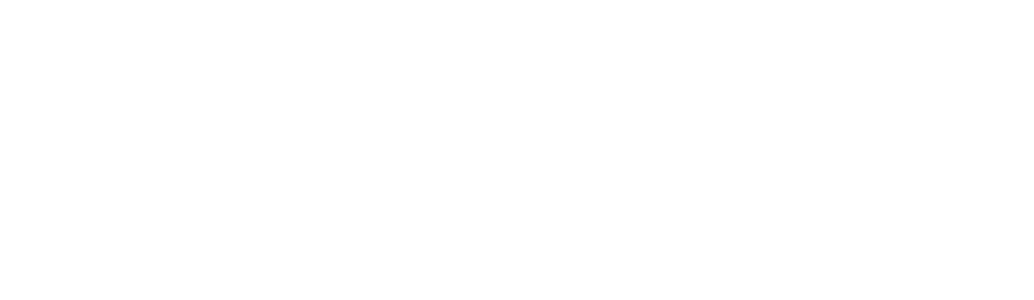
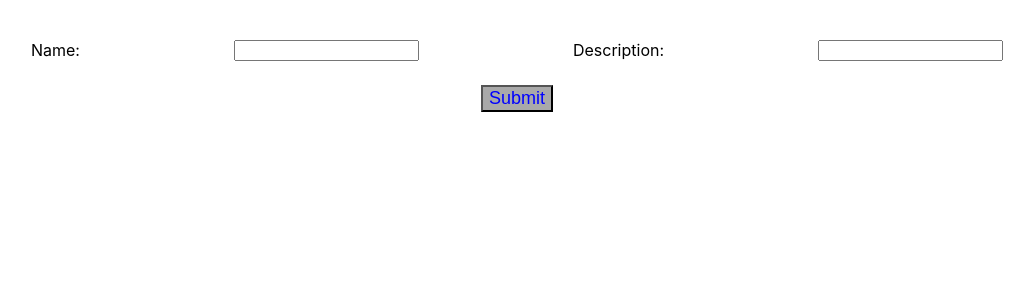
Before and after one commit to cr9169/framsworks_task, a React (Create React App) app in the folder my-app/: page / in a window 1280 px wide. Shown: the top 300 px of the page, without its empty margins (123-1157 px from the left). Built offline with nearby package versions, Linux system fonts and the light colour scheme.

Commit message:
feat: delete and post are done

```diff
--- a/my-app/src/App.tsx
+++ b/my-app/src/App.tsx
@@ -5,8 +5,7 @@
 function App() {
   return (
     <div className="App">
-      <h1></h1>
-
+    <CRDTaskPage/>
     </div>
   );
 }
--- a/my-app/src/components/taskComponent/crdTask.css
+++ b/my-app/src/components/taskComponent/crdTask.css
@@ -0,0 +1,10 @@
+#crd-task {
+    display: flex;
+    flex-direction: row;
+    justify-content: space-evenly;
+    margin-top: 5vh;
+}
+
+.p {
+    margin-right: 4vh;
+}
--- a/my-app/src/components/taskComponent/crdTask.tsx
+++ b/my-app/src/components/taskComponent/crdTask.tsx
@@ -1,8 +1,34 @@
 import React, { useState } from "react";
+import ITask from "../../interfaces/Task";
+// import popup from "./popupComponent/popup"
+import "./crdTask.css";
 
-const CRDTask: React.FC = () => {
-    return <div>
+interface IProps{
+    taskList: ITask[];
+    setTaskList: React.Dispatch<React.SetStateAction<ITask[]>>;
+}
 
+const CRDTask: React.FC<IProps> = ({taskList, setTaskList}) => {
+
+    const deleteTask = (index: number): void => {
+        const newTaskList = taskList;
+        newTaskList?.splice(index, 1);
+        setTaskList([...newTaskList!]);
+    }
+
+    const openUpdateTaskPopup = (): void => {
+
+    }
+
+    return <div id="crd-task">
+        <div>{taskList!.map((task: ITask, index: number) =>
+            <div>
+            <input onClick={() => openUpdateTaskPopup()} type="button" value="update"></input>
+            <input id='taskList[taskList]' onClick={() => deleteTask(index)} type="button" value="delete"></input>
+            <p>{task.name}</p>
+            <p>{task.description}</p>
+            </div>)}
+        </div>
     </div>
 }
 
--- /dev/null
+++ b/my-app/src/components/taskComponent/inputs.tsx
@@ -0,0 +1,33 @@
+import { isDocument } from '@testing-library/user-event/dist/utils';
+import React, { useState } from 'react';
+import { idText } from 'typescript';
+import ITask from '../../interfaces/Task';
+import CRDTask from './crdTask';
+import "./inputsStyles.css";
+
+const Inputs: React.FC = () => {
+
+    const [taskList, setTaskList] = useState<ITask[]>([]);
+
+    const submitHandler = (e: any) => {
+        e.preventDefault();
+        const {taskName, taskDescription} = e.target;
+        console.log(e.target)
+        setTaskList(taskList => taskList?.concat({name: taskName.value , description: taskDescription.value, id: Date.now(), isDone: false}));
+    }
+
+    return ( <div>
+        <form onSubmit={submitHandler}>
+            <div id='inputs'>
+                <span>Name:</span>
+                <input type="text" name="taskName" />
+                <span>Description:</span>
+                <input type="text" name="taskDescription"/>
+            </div>
+            <input  type="submit" name="submit" id='submit'/>
+        </form>
+        <CRDTask taskList={taskList!} setTaskList={setTaskList}/>
+    </div> );
+}
+
+export default Inputs;
--- /dev/null
+++ b/my-app/src/components/taskComponent/inputsStyles.css
@@ -0,0 +1,13 @@
+#inputs {
+    display: flex;
+    flex-direction: row;
+    justify-content: space-evenly;
+    margin-top: 5vh;
+}
+
+#submit {
+    margin-top: 3vh;
+    font-size: large;
+    color: blue;
+    background-color: darkgrey;
+}
--- /dev/null
+++ b/my-app/src/components/taskComponent/popupComponent/popup.tsx
@@ -0,0 +1,19 @@
+import { useState } from 'react';
+import ITask from "../../../interfaces/Task"
+
+/* interface IProps{
+    name: string,
+    description: string
+}
+
+const Popup: React.FC<IProps> = ({name, description}) => {
+
+    const [taskList, setTaskList] = useState<ITask[]>([]);
+
+    return (<div>
+        <input onClick={() => ({})} type="button" value="update"></input>
+
+    </div>)
+}
+
+export default Popup; */
--- /dev/null
+++ b/my-app/src/interfaces/Task.ts
@@ -0,0 +1,6 @@
+export default interface ITask {
+    name: string,
+    description: string,
+    id: number,
+    isDone: boolean
+}
--- a/my-app/src/pages/crdTasksPage/crdTask.tsx
+++ b/my-app/src/pages/crdTasksPage/crdTask.tsx
@@ -1,12 +1,13 @@
 import React, { useState } from "react";
-import CRDTask from "../../components/taskComponent/crdTask";
+import Inputs from "../../components/taskComponent/inputs";
+import Task from "../../interfaces/Task";
 
 // Task will be component inside addTask component
 const CRDTaskPage: React.FC = () => {
-    return <div>
+    return ( <div>
         <div></div>
-        <CRDTask/>
-        </div>
+        <Inputs/>
+        </div> )
 }
 
 export default CRDTaskPage;
--- a/my-app/src/pages/showTasks/showTask.tsx
+++ b/my-app/src/pages/showTasks/showTask.tsx
@@ -1,5 +1,5 @@
 import React, { useState } from "react";
-import Task from "../../components/task";
+import Task from "../../components/taskComponent/task";
 
 // Task will be component inside addTask component
 const ShowTaskPage: React.FC = () => {
```
Also changed, not shown: my-app/src/components/taskComponent/task.tsx (line endings or trailing spaces).
